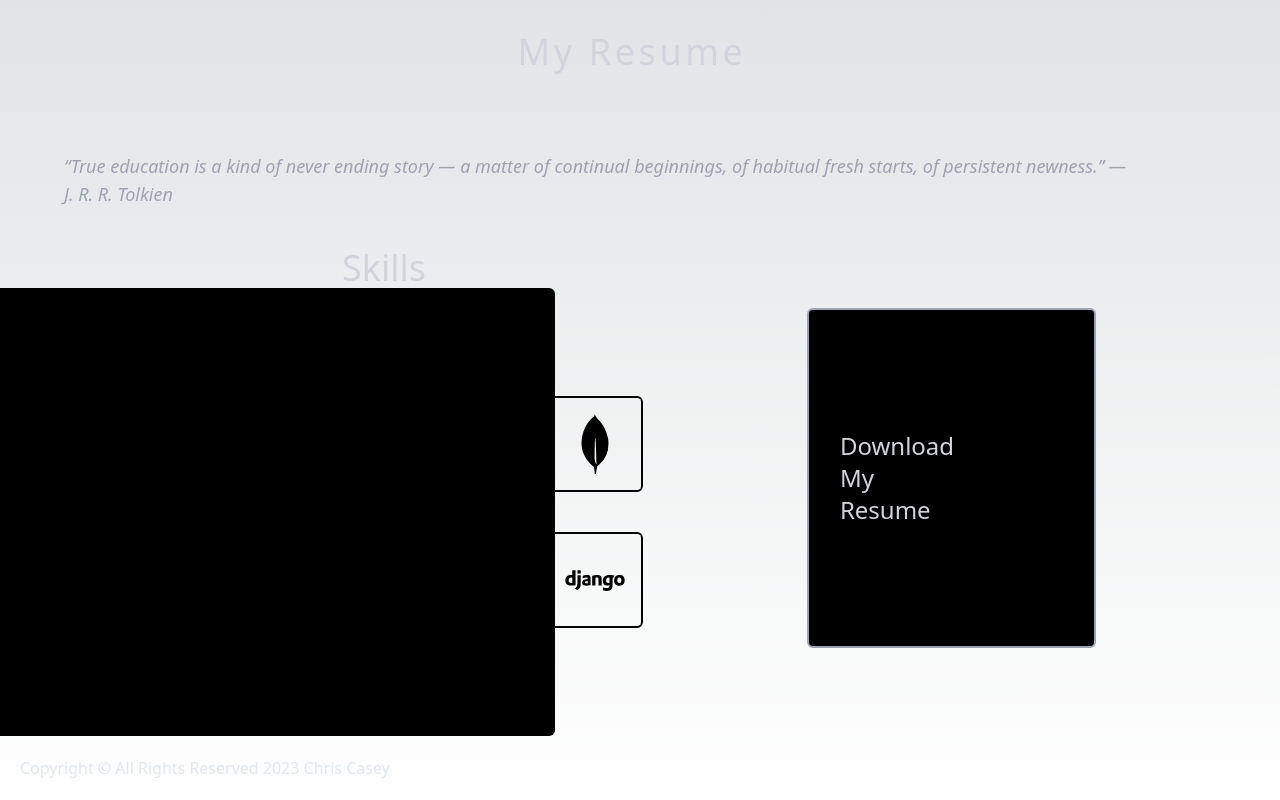
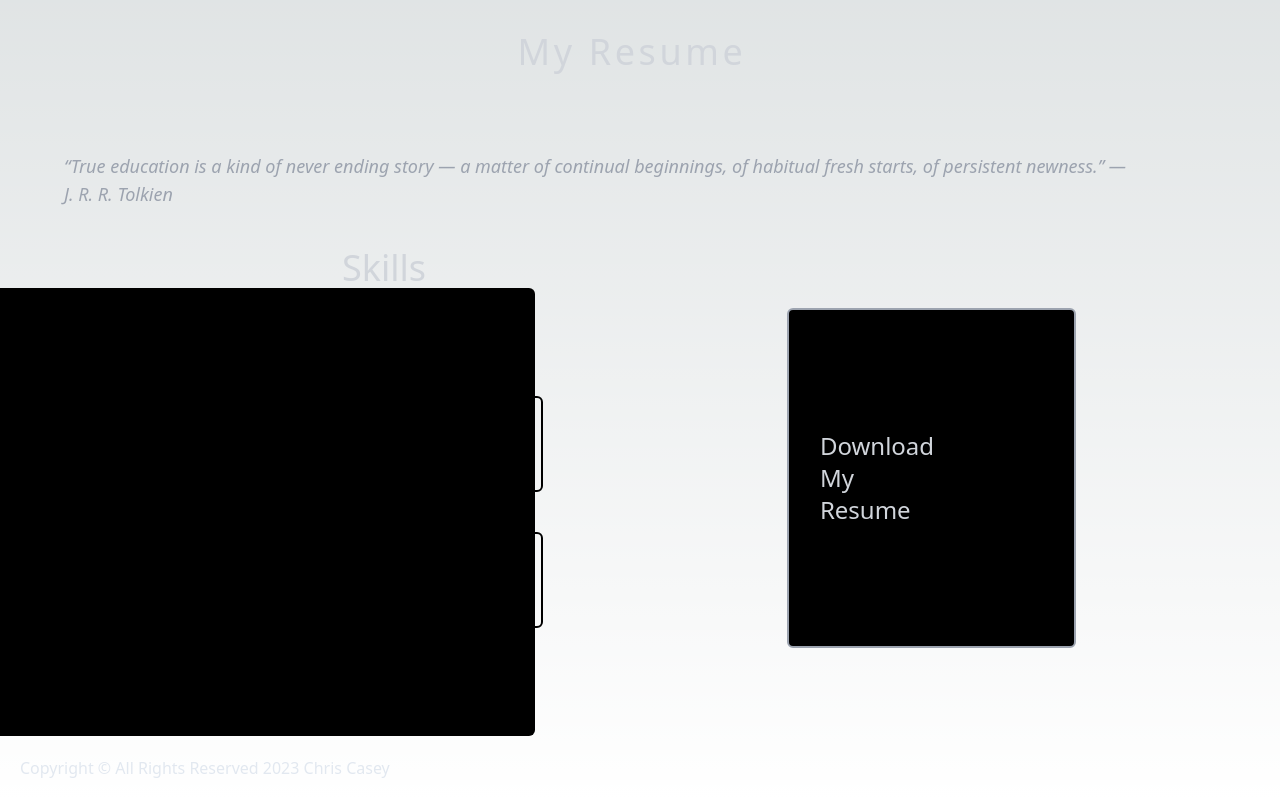
Before and after one commit to ChrisCasey-codestuff/MyPort, a Next.js app: page /resume in a window 1280 px wide. Shown: the part 272-1072 px from the top of the page. Built offline with nearby package versions, Linux system fonts and the light colour scheme.

Commit message:
adjusts layout file ref

```diff
--- a/components/Header.js
+++ b/components/Header.js
@@ -9,9 +9,10 @@ function Header() {
       <Link href="/" className="text-gray-300 hover:text-gray-400 transition-all tracking-wider font-extralight lg:w-2/3 sm:w-1/4">Christopher Michael Casey - Software Developer</Link>
      </h1>
      <nav className="ml-10 mb-10 sm:bg-black md:bg-transparent lg:bg-transparent
-     md:bg-none lg:mt-10 lg:bg-none fixed top-0 lg:right-0 md:right-0 sm:mr-80 md:mr-6 lg:mr-10 lg:z-50 md:z-50 sm:z-50 md:mt-10 sm:mt-0">
+     md:bg-none lg:mt-10 lg:bg-none fixed top-0 lg:right-0 md:right-0 sm:mr-80 md:mr-4
+     lg:mr-10 lg:z-50 md:z-50 sm:z-50 md:mt-10 sm:mt-0">
       <ul className="flex lg:flex-col lg:justify-start md:flex-col md:justify-start sm:flex-row sm:justify-between sm:items-center">
-      <li  data-aos="fade-left" data-aos-duration="400" className="mr-4 mt-2 mb-2 ml-2">
+      <li data-aos="fade-left" data-aos-duration="400" className="mr-4 mt-2 mb-2 ml-2">
           <Link href="/#home" className="text-gray-400 hover:text-gray-500 transition-all font-extralight">
             <p className="text-xl">Home</p>
           </Link>
--- a/pages/_app.js
+++ b/pages/_app.js
@@ -1,7 +1,7 @@
 import '@/styles/globals.css'
 import { Particles } from "react-tsparticles";
 import particlesConfig from "../particlesConfig.js";
-import Layout from '../components/layout';
+import Layout from '../components/Layout.js';
 
 export default function App({ Component, pageProps }) {
 
--- a/pages/resume.js
+++ b/pages/resume.js
@@ -24,8 +24,8 @@ export default function Resume() {
       <div className="flex flex-row justify-center">
       <div className="flex flex-row justify-start bg-black w-1/2 rounded-md p-5 ">
 
-        <div className="flex flex-row items-center pl-20">
-        <div className="flex flex-col justify-start ml-20">
+        <div className="flex flex-row items-center pl-60">
+        <div className="flex flex-col justify-start">
           <div data-aos="fade-zoom-in" data-aos-duration="700" className="box-border m-5 p-4  border-2 border-black hover:border-gray-300 rounded-md">
             <GrReactjs size={60} alt="React"/>
           </div>
@@ -36,7 +36,7 @@ export default function Resume() {
             <TbBrandTailwind size={60} alt="TailwindCSS"/>
           </div>
         </div>
-        <div className="flex flex-col justify-start ml-20 mr-10">
+        <div className="flex flex-col justify-start">
           <div data-aos="fade-zoom-in" data-aos-duration="700" className="box-border m-5 p-4  border-2 border-black hover:border-gray-300 rounded-md">
             <IoLogoJavascript size={60} alt="Javascript"/>
           </div>
@@ -47,7 +47,7 @@ export default function Resume() {
             <AiOutlineConsoleSql size={60} alt="SQL"/>
           </div>
         </div>
-        <div className="flex flex-col justify-start ml-10 mr-10">
+        <div className="flex flex-col justify-start">
         <div data-aos="fade-zoom-in"  data-aos-duration="700" className="box-border m-5 p-4 border-2 border-black hover:border-gray-300 rounded-md">
             <SiMongodb size={60} alt="MongoDB"/>
           </div>
@@ -57,7 +57,7 @@ export default function Resume() {
         </div>
         </div>
       </div>
-      <a className="ml-48 pl-10" href="../public/myRes.pdf" download>
+      <a className="ml-48 pl-10 mr-10" href="../public/myRes.pdf" download>
       <div data-aos="flip-left" data-aos-duration="1000" className="flex flex-row items-end justify-end border-2 border-gray-400 hover:border-gray-300 bg-black m-5 mr-40 rounded-md p-5 w-1/2">
         <div className=" text-gray-300 text-2xl font-extralight p-20">
             <p className="text-gray-300 hover:text-gray-400 pl-10 pr-10 pt-5 pb-5">Download My Resume</p>
```
